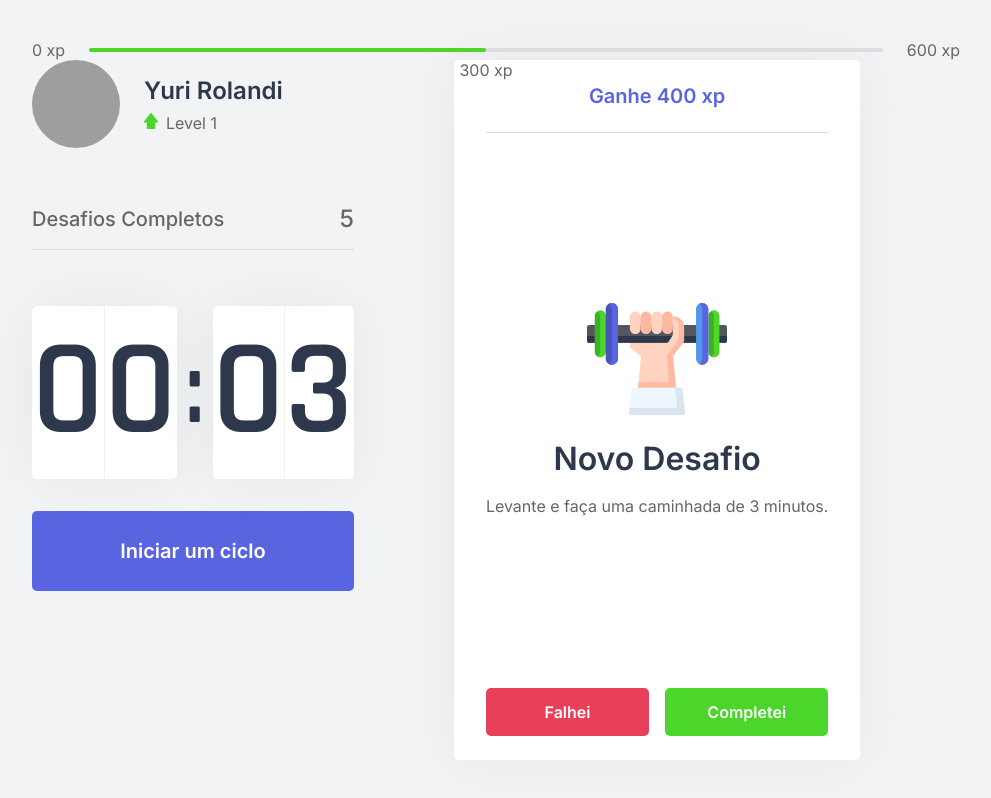
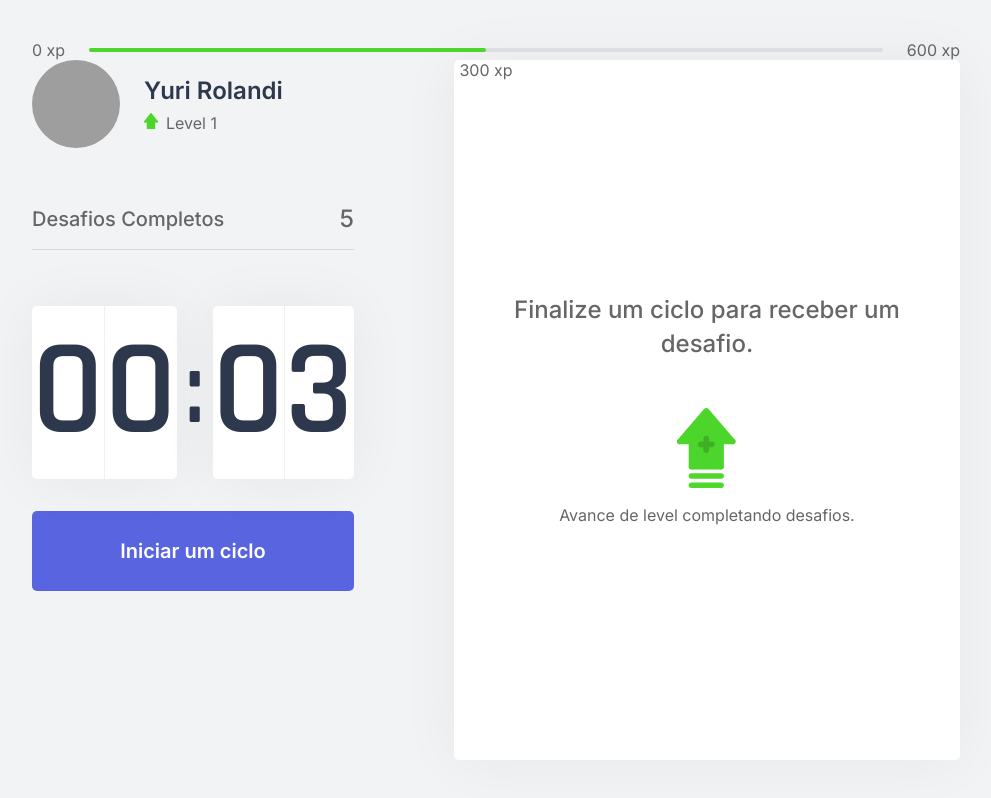
Before and after one commit to yurirolandi/Nlw04, a Next.js app: page / in a window 1280 px wide. Shown: the whole page, without its empty margins (144-1135 px from the left). Built offline with nearby package versions, Linux system fonts and the light colour scheme; grey boxes are pictures that could not be loaded.

Commit message:
feat: communication components

```diff
--- /dev/null
+++ b/challenges.json
@@ -0,0 +1,37 @@
+[
+  {
+    "type": "body",
+    "description": "Lorem Ipsum Dolor",
+    "amount": 70
+  },
+  {
+    "type": "body",
+    "description": "Lorem Ipsum Dolor",
+    "amount": 90
+  },
+  {
+    "type": "eyes",
+    "description": "Lorem Ipsum Dolor",
+    "amount": 60
+  },
+  {
+    "type": "body",
+    "description": "Lorem Ipsum Dolor",
+    "amount": 80
+  },
+  {
+    "type": "body",
+    "description": "Lorem Ipsum Dolor",
+    "amount": 70
+  },
+  {
+    "type": "body",
+    "description": "Lorem Ipsum Dolor",
+    "amount": 60
+  },
+  {
+    "type": "body",
+    "description": "Lorem Ipsum Dolor",
+    "amount": 100
+  }
+]
--- a/src/components/ChallengeBox/ChallengeBox.tsx
+++ b/src/components/ChallengeBox/ChallengeBox.tsx
@@ -3,17 +3,17 @@ import styles from "../../style/components/ChallengeBox.module.css";
 import { ChallengesContext } from "../../contexts/ChallengesContext";
 
 export function ChallengeBox() {
-  const contextValue = useContext(ChallengesContext);
-  const hasActiveChallenge = true;
+  const { activeChallenges } = useContext(ChallengesContext);
+
   return (
     <div className={styles.challengeBoxContainer}>
-      {hasActiveChallenge ? (
+      {activeChallenges ? (
         <div className={styles.challengeActive}>
-          <header>Ganhe 400 xp</header>
+          <header>Ganhe {activeChallenges.amount} xp</header>
           <main>
-            <img src="icons/body.svg" />
+            <img src={`icons/${activeChallenges.type}.svg`} />
             <strong>Novo Desafio</strong>
-            <p>Levante e faça uma caminhada de 3 minutos.</p>
+            <p>{activeChallenges.description}</p>
           </main>
 
           <footer>
--- a/src/contexts/ChallengesContext.tsx
+++ b/src/contexts/ChallengesContext.tsx
@@ -1,11 +1,19 @@
 import { createContext, useState, ReactNode } from "react";
+import challenges from "../../challenges.json";
 interface challengesPoviderProps {
   children: ReactNode;
+}
+
+interface Challenge {
+  type: "body" | "eye";
+  description: string;
+  amount: number;
 }
 interface challengesContextData {
   level: number;
   currentExperience: number;
   challengesCompleted: number;
+  activeChallenges: Challenge;
   levelUp: () => void;
   startNewChallenge: () => void;
 }
@@ -15,12 +23,17 @@ export function ChallengesProvider({ children }: challengesPoviderProps) {
   const [level, setLevel] = useState(1);
   const [currentExperience, setCurrentExperience] = useState(0);
   const [challengesCompleted, setChallengesCompleted] = useState(0);
+  const [activeChallenges, setActiveChallenges] = useState(null);
+
   function levelUp() {
     setLevel(level + 1);
   }
 
   function startNewChallenge() {
-    console.log("new");
+    const randomChallengeIndex = Math.floor(Math.random() * challenges.length);
+    const challenge = challenges[randomChallengeIndex];
+
+    setActiveChallenges(challenge);
   }
   return (
     <ChallengesContext.Provider
@@ -30,6 +43,7 @@ export function ChallengesProvider({ children }: challengesPoviderProps) {
         challengesCompleted,
         levelUp,
         startNewChallenge,
+        activeChallenges,
       }}
     >
       {children}
```
